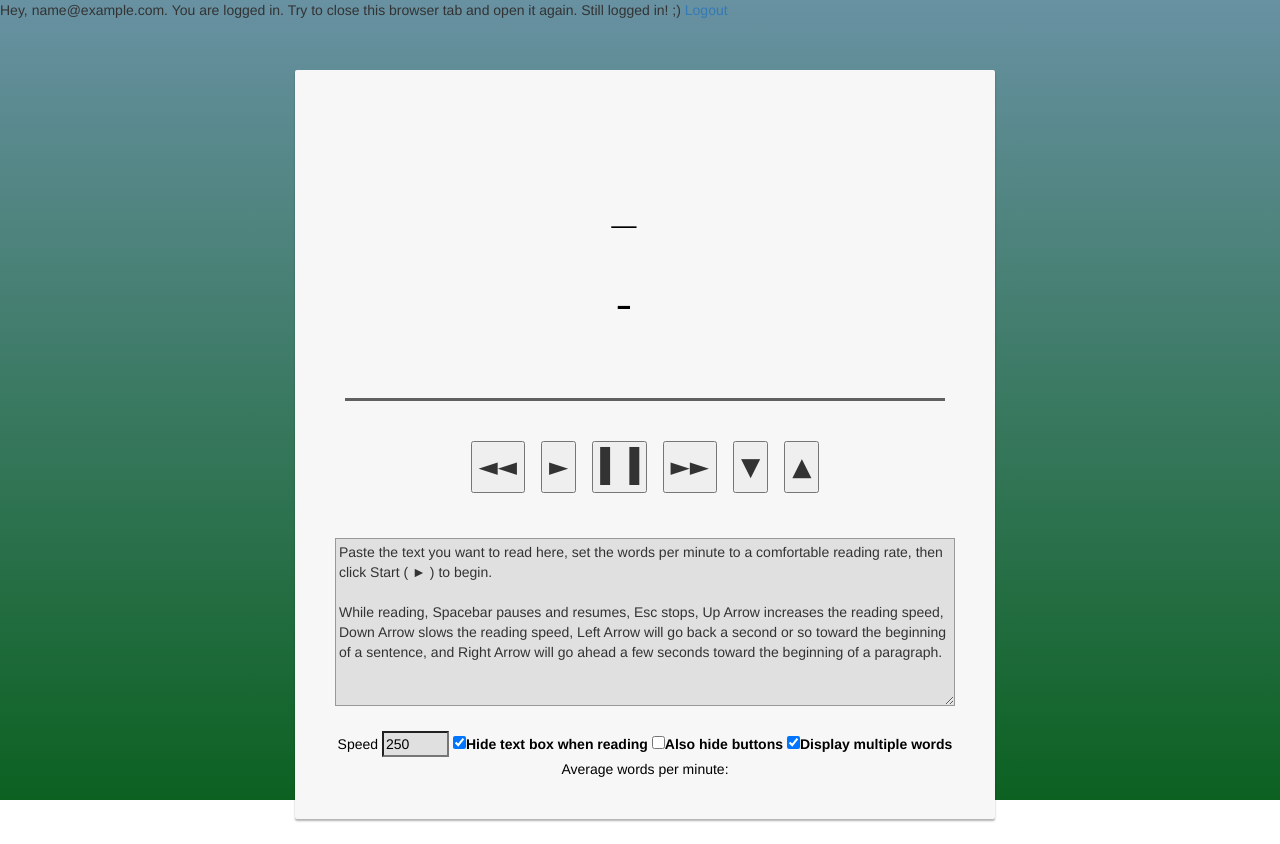
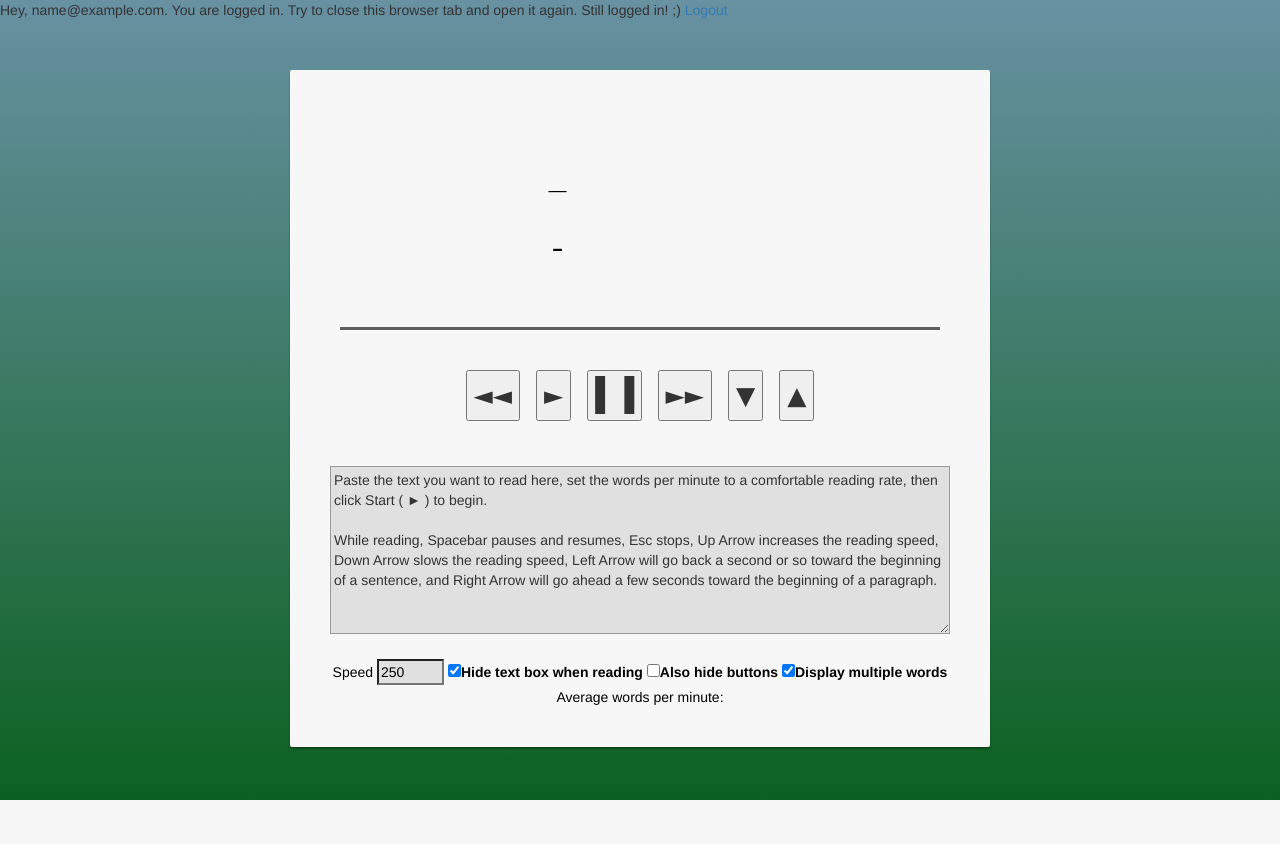
Before and after one commit to ericbehughes/speedreader, a PHP site: page / in a window 1280 px wide. After the commit the page ends 800 px from the top, so only its background shows below. Run offline with PHP 8.4, Linux system fonts and the light colour scheme; the visitor is signed in with stand-in values (Sample User, id 1); some libraries are stand-ins or nearby versions.

Commit message:
speed reader beta implemented

```diff
--- a/views/logged_in.php
+++ b/views/logged_in.php
@@ -1,9 +1,11 @@
 <!-- if you need user information, just put them into the $_SESSION variable and output them here -->
-Hey, <?php echo $_SESSION['user_email']; ?>. You are logged in.
-Try to close this browser tab and open it again. Still logged in! ;)
+
+    Hey, <?php echo $_SESSION['user_email']; ?>. You are logged in.
+    Try to close this browser tab and open it again. Still logged in! ;)
+
 <a href="index.php?logout">Logout</a>
 <?php
-    include_once ("speedreader.html");
+    include_once("speedreader.php");
 ?>
 
 <!-- because people were asking: "index.php?logout" is just my simplified form of "index.php?logout=true" -->
--- a/views/speedreader.html
+++ b/views/speedreader.php
@@ -1,7 +1,7 @@
 <!DOCTYPE html>
 <html>
 <head>
-    <title>JavaScript Speed Reader 0.30</title>
+    <title>Speed Reader</title>
     <meta charset="UTF-8">
     <meta name="viewport"
           content="width=device-width, user-scalable=no, initial-scale=1.0, maximum-scale=1.0, minimum-scale=1.0">
@@ -12,29 +12,6 @@
     <title>Speed Reader</title>
     <script type="text/javascript">
 
-        /*!
-        The MIT License (MIT)
-
-        Copyright (c) 2016 Roy Harper
-
-        Permission is hereby granted, free of charge, to any person obtaining a copy
-        of this software and associated documentation files (the "Software"), to deal
-        in the Software without restriction, including without limitation the rights
-        to use, copy, modify, merge, publish, distribute, sublicense, and/or sell
-        copies of the Software, and to permit persons to whom the Software is
-        furnished to do so, subject to the following conditions:
-
-        The above copyright notice and this permission notice shall be included in all
-        copies or substantial portions of the Software.
-
-        THE SOFTWARE IS PROVIDED "AS IS", WITHOUT WARRANTY OF ANY KIND, EXPRESS OR
-        IMPLIED, INCLUDING BUT NOT LIMITED TO THE WARRANTIES OF MERCHANTABILITY,
-        FITNESS FOR A PARTICULAR PURPOSE AND NONINFRINGEMENT. IN NO EVENT SHALL THE
-        AUTHORS OR COPYRIGHT HOLDERS BE LIABLE FOR ANY CLAIM, DAMAGES OR OTHER
-        LIABILITY, WHETHER IN AN ACTION OF CONTRACT, TORT OR OTHERWISE, ARISING FROM,
-        OUT OF OR IN CONNECTION WITH THE SOFTWARE OR THE USE OR OTHER DEALINGS IN THE
-        SOFTWARE.
-        */
 
         // Using the Revealing Module Pattern.
 
@@ -1230,7 +1207,7 @@
 
         #mainDiv
         {
-            width:720px;
+            width:700px;
             margin-left:auto;
             margin-right:auto;
             vertical-align:center;
@@ -1249,7 +1226,7 @@
         #outputTextElement
         {
             text-align:left;
-            font-size:42px;
+            font-size:30px;
             font-family:monospace;
             color:#000000; /* Uncomment for black text on white background */
             /* color:white; /* Uncomment for white text on black background */
@@ -1258,7 +1235,7 @@
         .outputText
         {
             text-align:left;
-            font-size:42px;
+            font-size:30px;
             font-family:monospace;
             color:#000000; /* Uncomment for black text on white background */
             /* color:white; /* Uncomment for white text on black background */
@@ -1333,17 +1310,13 @@
             background-color:#b0b0b0;
         }
     </style>
+
 </head>
 <body>
 
-<div class="container" >
-
-
-
-
-<div id="mainDiv" class="container" style="" >
+<div id="mainDiv" class="container" style="padding: 0" >
     <div class="card card-container" style="width:700px">
-    <br><br><br>
+    <br><br>
     <div id="outputDiv">
         <span class="outputText">&nbsp;&nbsp;&nbsp;&nbsp;&nbsp;&nbsp;&nbsp;&nbsp;_</span><br>
         <span id="outputTextElement">&nbsp;</span><br>
```
Also changed, not shown: views/not_logged_in.php (+16 -15 lines), views/register_form.php (+16 -15 lines).
